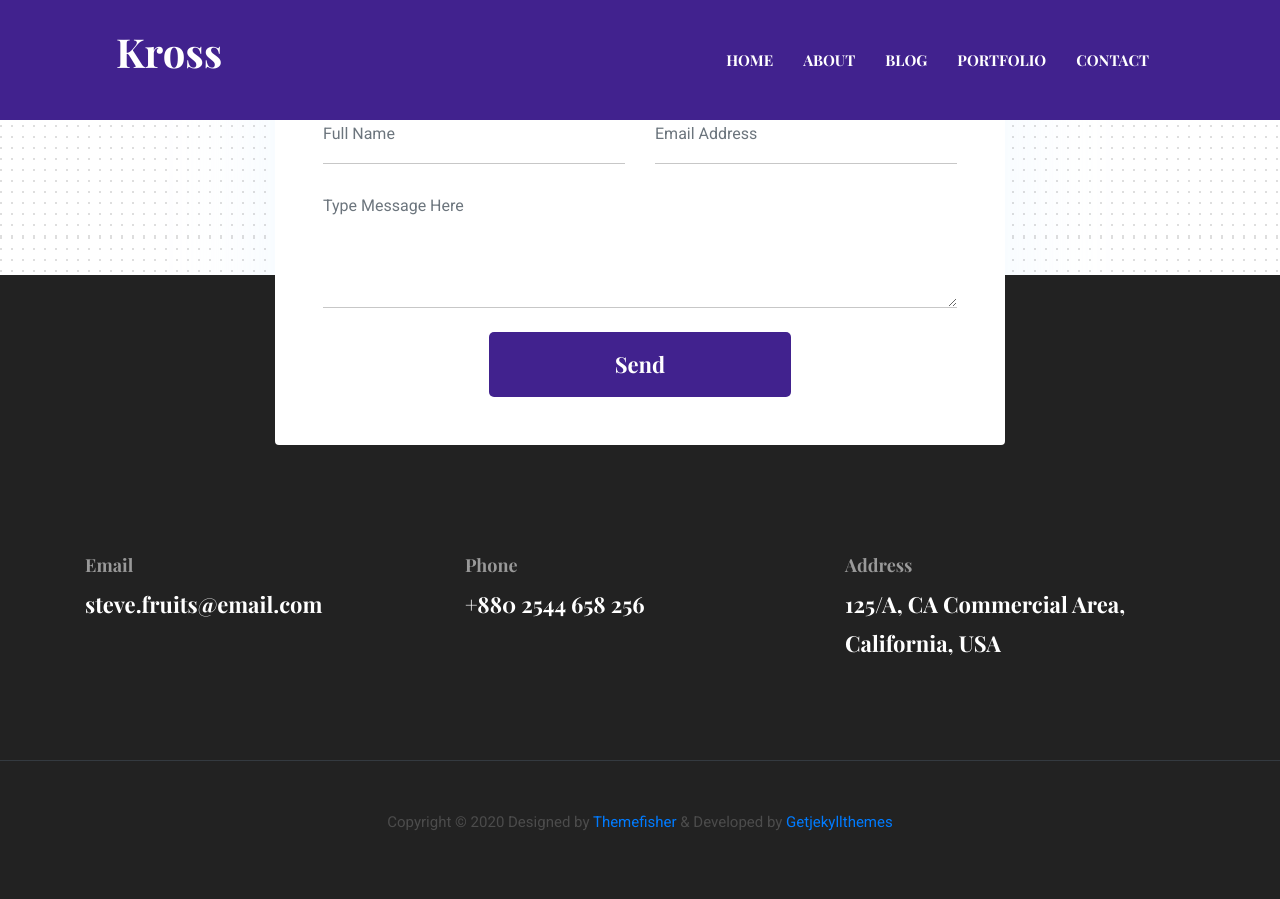
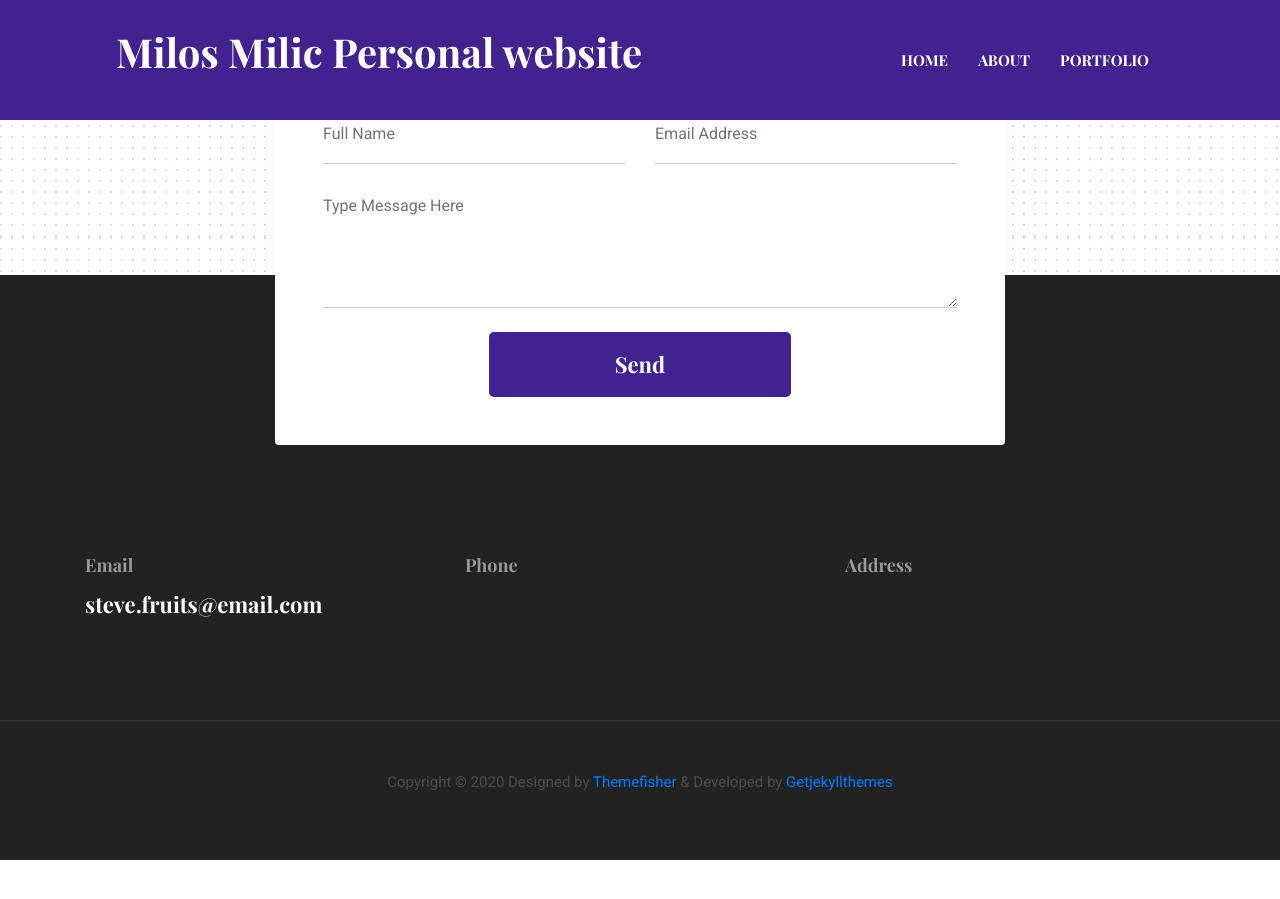
Before and after one commit to milicmil/milicmil.github.io, a Jekyll site: the page built from index.html, in a window 1280 px wide and 900 px high, scrolled down 6590 px. Built offline with Jekyll 4.4.1, drawn with Linux system fonts in a browser that asks for light colours; after the commit the page ends 7450 px from its top, so only the background shows below that.

Commit message:
adding blocking pages

```diff
--- a/_data/settings.yml
+++ b/_data/settings.yml
@@ -1,20 +1,20 @@
 #-------------------------------
 # General Site Settings
 
-title: Kross
+title: Milos Milic Personal website
 logo:
 author: themefisher
 description: this is meta description
 email: steve.fruits@email.com
-phone: +880 2544 658 256
-address: 125/A, CA Commercial Area, California, USA
+#phone: +880 2544 658 256
+#address: 125/A, CA Commercial Area, California, USA
 copyright: Copyright &copy; 2020 Designed by [Themefisher](https://themefisher.com) & Developed by [Getjekyllthemes](https://getjekyllthemes.com)
 
 menu:
 - {name: About, link: '/about'}
-- {name: Blog, link: '/blog'}
+#- {name: Blog, link: '/blog'}
 - {name: Portfolio, link: '/portfolio'}
-- {name: Contact, link: '/contact'}
+#- {name: Contact, link: '/contact'}
 
 
 #-------------------------------
```
Also changed, not shown: 4 other files.
